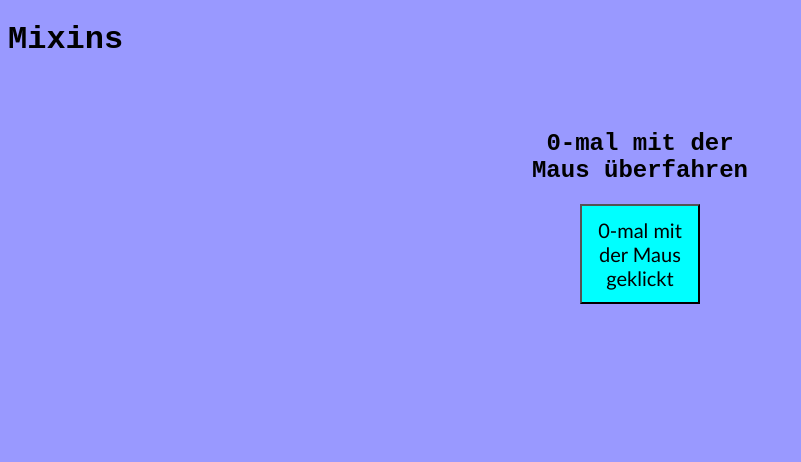
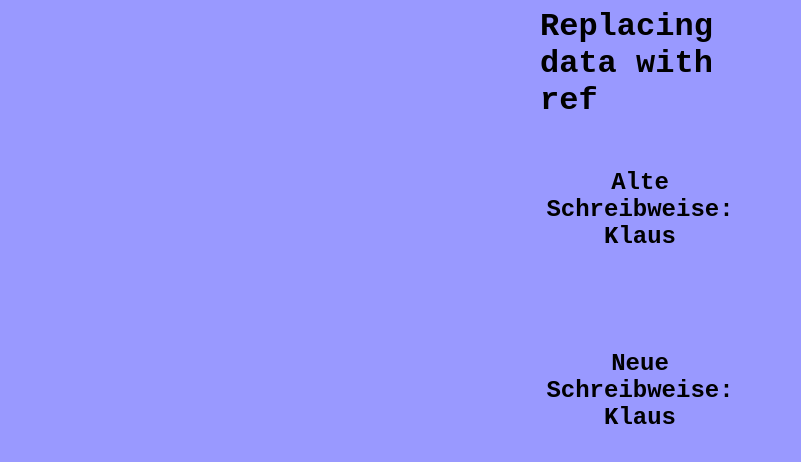
Before and after one commit to siggi-ai/Vue-Practice, a Vue app: page / in a window 1280 px wide. Shown: the top 462 px of the page, without its empty margins (0-801 px from the left). Built offline with nearby package versions, Linux system fonts and the light colour scheme.

Commit message:
using setup

```diff
--- a/src/App.vue
+++ b/src/App.vue
@@ -1,22 +1,24 @@
 <template>
   <div>
-    <h1>Mixins</h1>
+    <h1>Replacing data with ref</h1>
     <div class="blogCreate main">
-      <CounterByHover />
-      <CounterByClickMixin />
+      <Data />
+    </div>
+    <div class="blogCreate main">
+      <DataAPI />
     </div>
   </div>
 </template>
 
 <script>
-import CounterByHover from "./components/CounterByHover.vue";
-import CounterByClickMixin from "./components/CounterByClickMixin.vue";
+import Data from "./components/api/Data.vue";
+import DataAPI from "./components/api/DataAPI.vue";
 
 export default {
   name: "App",
   components: {
-    CounterByHover,
-    CounterByClickMixin,
+    Data,
+    DataAPI,
   },
 };
 </script>
@@ -25,6 +27,10 @@ export default {
 body {
   background-color: rgb(153, 153, 255);
   font-family: "Courier New", Courier, monospace;
+}
+h1 {
+  margin: 0 auto;
+  width: 200px;
 }
 .main {
   text-align: center;
--- /dev/null
+++ b/src/components/api/DataAPI.vue
@@ -0,0 +1,15 @@
+<template>
+  <h2>Neue Schreibweise: {{ firstName }}</h2>
+</template>
+<script>
+import { ref } from "vue";
+export default {
+  name: "DataAPI",
+  setup() {
+    const firstName = ref("Klaus");
+    return {
+      firstName: firstName,
+    };
+  },
+};
+</script>
```
